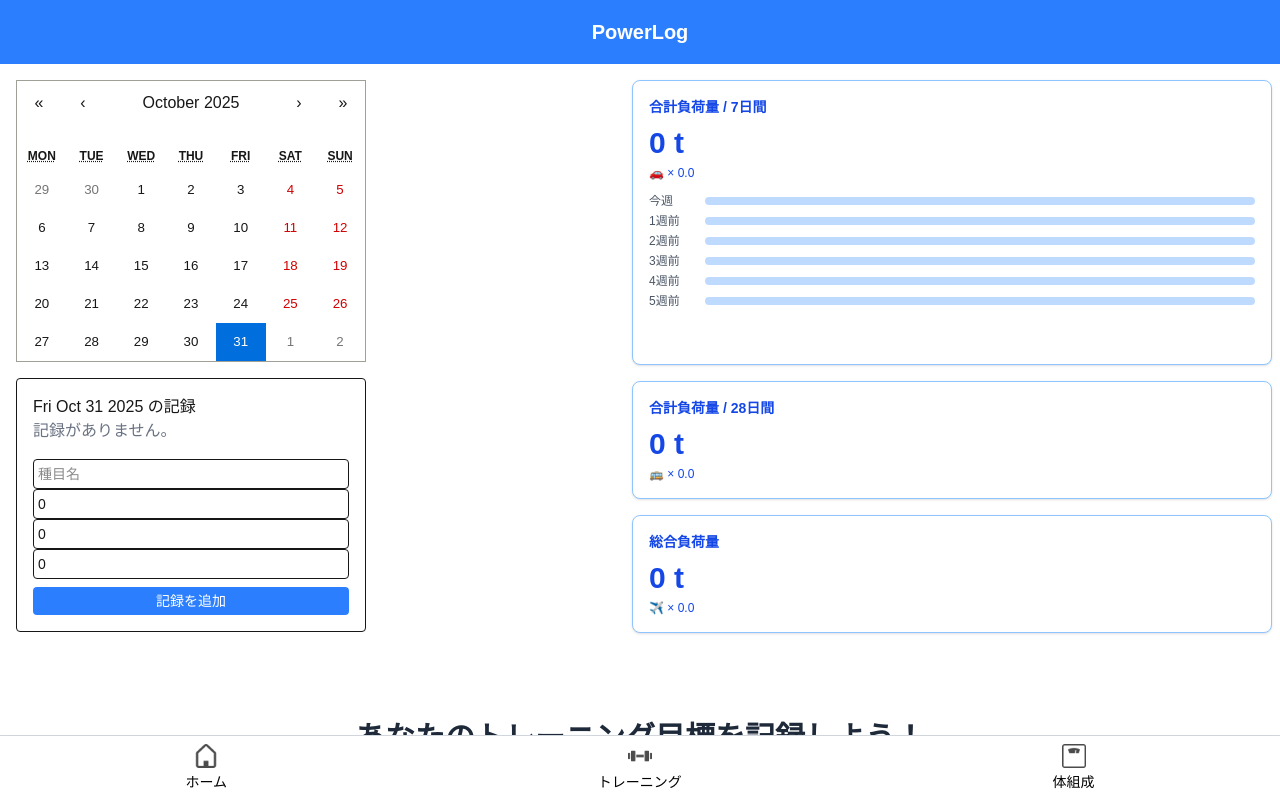
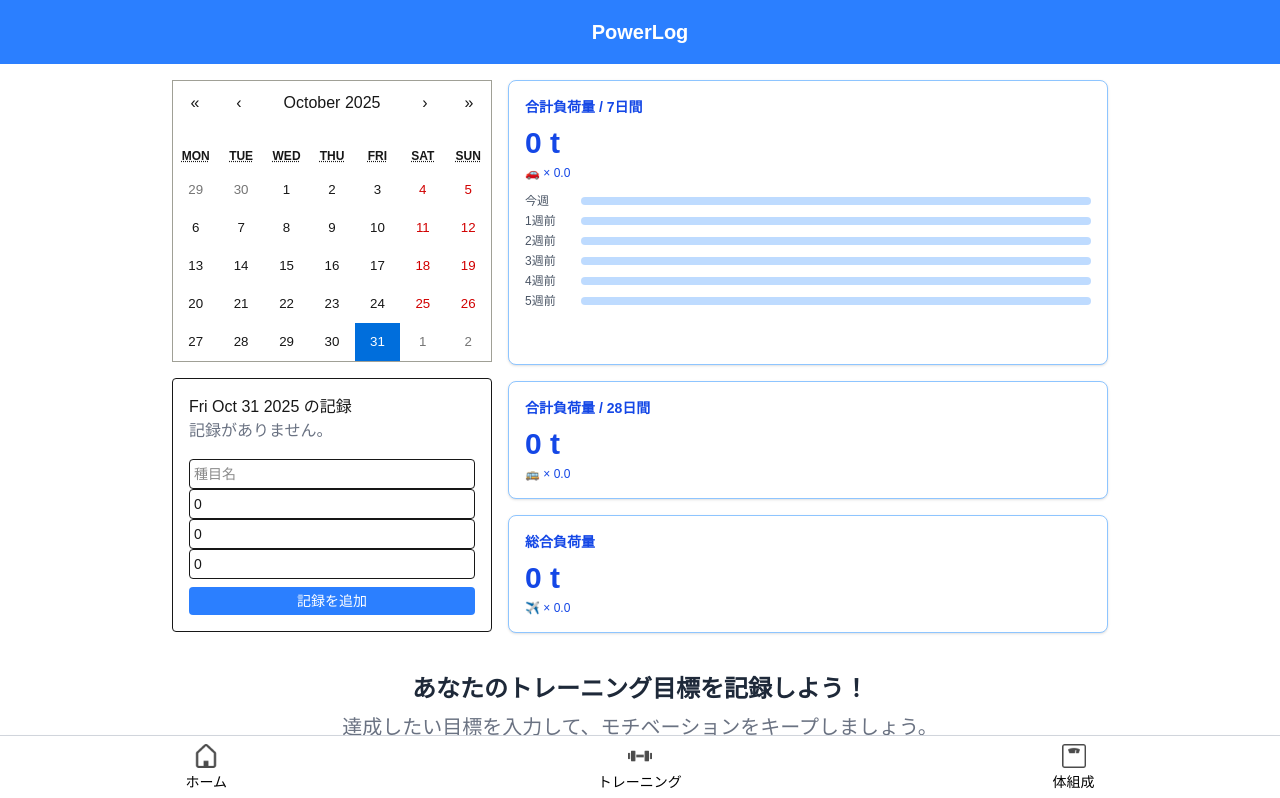
Before and after one commit to tanida3/training-app, a Next.js app: page / in a window 1280 px wide. Shown: the top 798 px of the page. Built offline with nearby package versions, Linux system fonts and the light colour scheme.

Commit message:
レスポンシブデザイン追加

```diff
--- a/app/page.tsx
+++ b/app/page.tsx
@@ -1,19 +1,41 @@
+"use client";
+import { useState, useEffect } from "react";
 import Calendar from "../components/Calendar";
-import TodayBotton from "../components/TodayBotton"
-import Goal from "../components/Goal"
+import TodayBotton from "../components/TodayBotton";
+import Goal from "../components/Goal";
 
 export default function Home() {
+  const [isLargeScreen, setIsLargeScreen] = useState(true);
+
+  useEffect(() => {
+    const checkScreenSize = () => {
+      setIsLargeScreen(window.innerWidth >= 640);
+    };
+
+    checkScreenSize();
+    window.addEventListener("resize", checkScreenSize);
+
+    return () => {
+      window.removeEventListener("resize", checkScreenSize);
+    };
+  }, []);
+
   return (
     <>
-      {/* カレンダーを中央に配置 */}
-      <div className="flex-1 flex items-start justify-start p-4">
-        <Calendar />
-      </div>
-      <TodayBotton/>
+      {/* 画面幅によってカレンダーとボタンの配置を切り替える */}
+      {isLargeScreen ? (
+        <div className="flex-1 flex items-start justify-center p-4 gap-4">
+          <Calendar />
+          <TodayBotton />
+        </div>
+      ) : (
+        <div className="p-4 flex flex-col items-center gap-4">
+          <Calendar />
+          <TodayBotton />
+        </div>
+      )}
 
-      <Goal/>
-
-
-  </>
+      <Goal />
+    </>
   );
 }
--- a/components/Calendar.tsx
+++ b/components/Calendar.tsx
@@ -78,7 +78,7 @@ const selectedDateRecords = records.filter(
 
 
   return (
-    <div className="flex flex-col gap-4">
+    <div className="flex flex-col w-90 sm:w-80 gap-4">
       {/* 上：カレンダー */}
       <div>
         <Calendar onClickDay={handleDateClick} value={selectedDate} />
--- a/components/Goal.tsx
+++ b/components/Goal.tsx
@@ -19,10 +19,11 @@ export default function Home() {
   return (
     <div>
       <div className="text-center my-6">
-        <h1 className="text-3xl font-bold text-gray-800">あなたのトレーニング目標を記録しよう！</h1>
-        <p className="text-gray-500 mt-2">達成したい目標を入力して、モチベーションをキープしましょう。</p>
+        <h1 className="text-3xl font-bold text-gray-800 text-base sm:text-2xl">あなたのトレーニング目標を記録しよう！</h1>
+        <p className="text-gray-500 mt-2 text-sm sm:text-xl">達成したい目標を入力して、モチベーションをキープしましょう。</p>
       </div>
-
+    <div className="flex justify-center">
+    <div className = "sm:w-250 w-100">
       <form onSubmit={handleAdd} className="mb-4 space-y-4 p-4 bg-white rounded-lg shadow">
         <input
           type="text"
@@ -40,7 +41,7 @@ export default function Home() {
       </form>
 
       <div className="p-4 bg-gray-100 rounded-lg pb-24">
-        <h2 className="text-xl font-semibold text-gray-700 mb-2">登録された目標</h2>
+        <h2 className="text-xl font-semibold text-gray-700 mb-2 ">登録された目標</h2>
          <div className="max-h-[300px] overflow-y-auto pr-2"></div>
         <ul className="space-y-2">
           {tasks.map((task, index) => (
@@ -59,6 +60,8 @@ export default function Home() {
           ))}
         </ul>
       </div>
+      </div>
+      </div>
     </div>
   );
 }
--- a/components/TodayBotton.tsx
+++ b/components/TodayBotton.tsx
@@ -1,9 +1,9 @@
 'use client';
 export default function Home() {
   return (
-    <div className="flex gap-6 p-6">
+    <div className="flex gap-4">
       {/* 右側：ダッシュボード */}
-      <div className="absolute top-20 right-2 w-1/2 space-y-4">
+      <div className="w-1/2 space-y-4 w-90 sm:w-150">
 
         {/* 合計負荷量 / 7日間 */}
         <div className="bg-white text-blue-700 p-4 rounded-lg shadow border border-blue-300">
```
